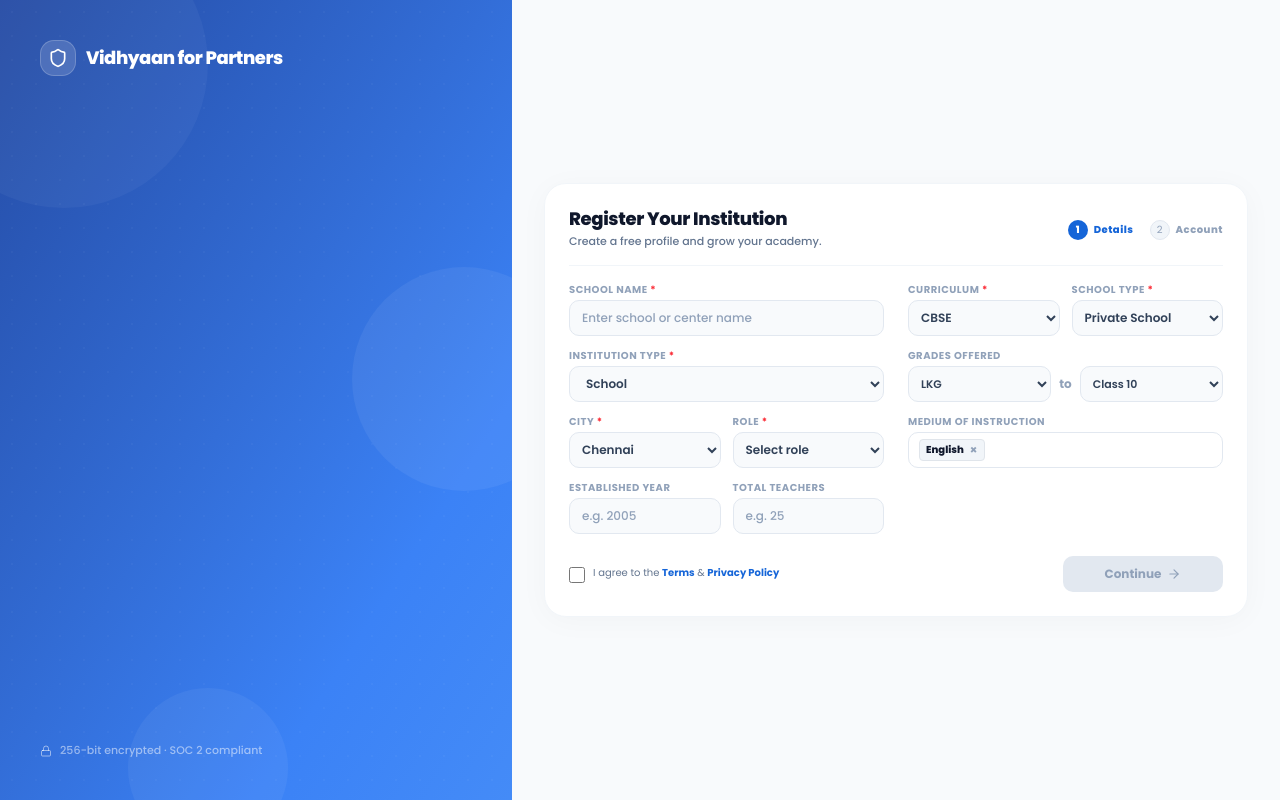
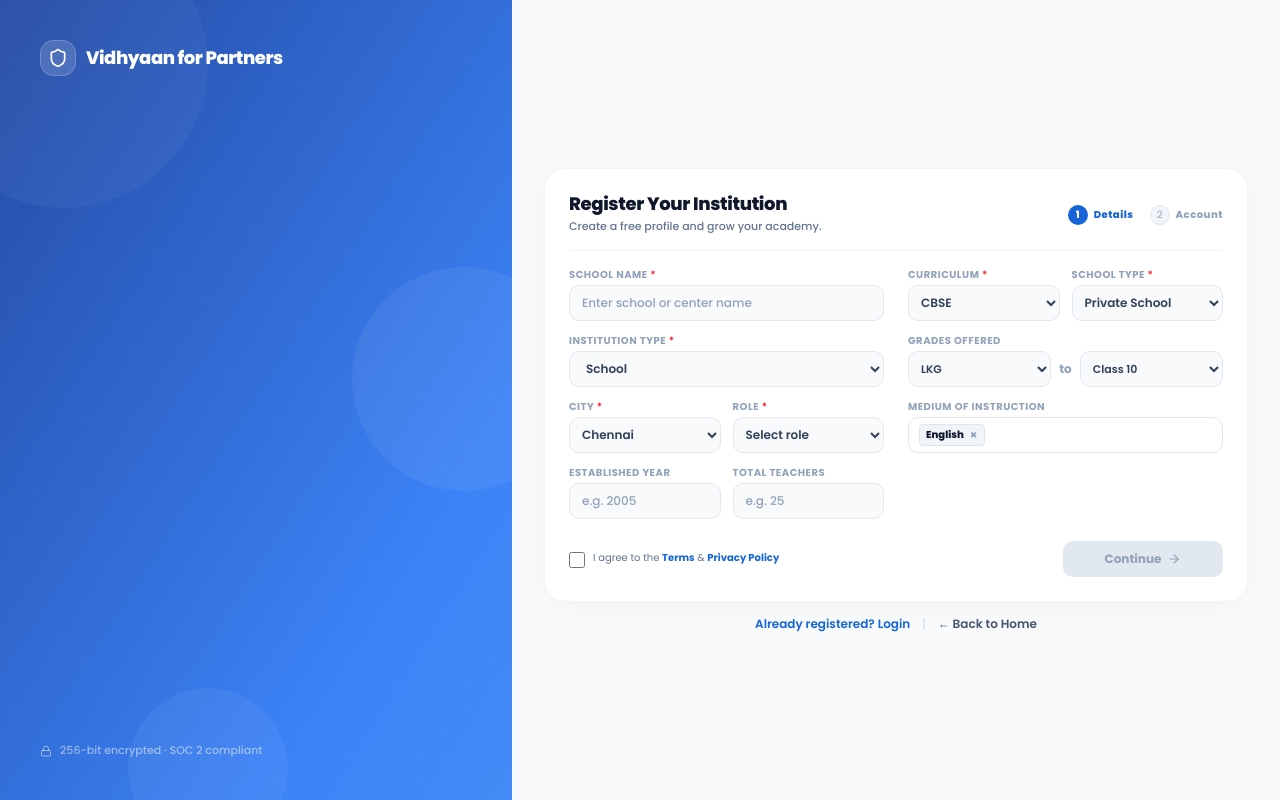
Before and after one commit to techparrotinc/VidhyaanCRM, a Next.js app: page /register in a window 1280 px wide. Built offline with nearby package versions, Linux system fonts and the light colour scheme; a web font is replaced by a local one.

Commit message:
style(register): add Already Registered and Back to Home links below card

```diff
--- a/src/app/(auth)/register/page.tsx
+++ b/src/app/(auth)/register/page.tsx
@@ -741,6 +741,17 @@
             )}
           </div>
 
+          {/* Footer switcher links */}
+          <div className="text-center mt-3.5 flex items-center justify-center gap-3 text-xs font-semibold text-slate-500 select-none">
+            <Link href="/login" className="text-[#1565D8] hover:underline">
+              Already registered? Login
+            </Link>
+            <span className="text-slate-300 font-normal">|</span>
+            <Link href="/" className="text-slate-600 hover:underline flex items-center gap-1">
+              ← Back to Home
+            </Link>
+          </div>
+
           {/* Bottom trust strip (mobile) */}
           <div className="flex items-center justify-center gap-2 mt-4 text-[10px] text-slate-400 font-medium lg:hidden">
             <Lock className="w-3 h-3" />
```
